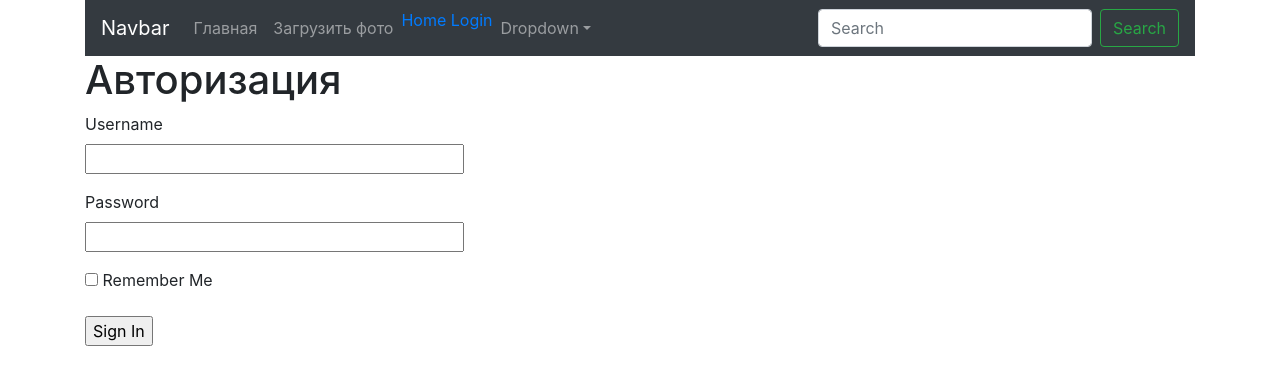
After one commit to SlavaParamount/buroMaggy, a Flask app: page /login in a window 1280 px wide. The commit adds this page. Shown: the top 385 px of the page. Run offline with Flask 2, Linux system fonts and the light colour scheme; some libraries are stand-ins or nearby versions.

Commit message:
added autorisation, hid admin pages for unatorised users

```diff
--- a/app/app.py
+++ b/app/app.py
@@ -1,10 +1,13 @@
 from flask import Flask
 from flask_sqlalchemy import SQLAlchemy
 from config import Configuration
+from flask_login import LoginManager
 
 app = Flask(__name__)
 app.config.from_object(Configuration)
 db = SQLAlchemy(app)
+login = LoginManager(app)
+login.login_view = 'login'
 
 from models import info, Picture
 
--- a/app/templates/base.html
+++ b/app/templates/base.html
@@ -5,18 +5,14 @@
 		<meta name="viewport" content="width=device-width, initial-scale=1, shrink-to-fit=no">
 		<meta name="description" content="">
 		<meta name="author" content="">
-		<link rel="icon" href="../../../../favicon.ico">
-
-		<title>Starter Template for Bootstrap</title>
-
 		<!-- Bootstrap core CSS -->
 		<link href="https://stackpath.bootstrapcdn.com/bootstrap/4.3.1/css/bootstrap.min.css" rel="stylesheet">
 		<link href="{{ url_for('static', filename='css/style.css') }}" rel="stylesheet">
 		<!-- Custom styles for this template -->
-		<link href="starter-template.css" rel="stylesheet">
 	</head>
 
 	<body>
+		<div class="container">
 			<nav class="navbar navbar-expand-md navbar-dark bg-dark">
 				<a class="navbar-brand" href="#">Navbar</a>
 				<button class="navbar-toggler" type="button" data-toggle="collapse" data-target="#navbarsExampleDefault" aria-controls="navbarsExampleDefault" aria-expanded="false" aria-label="Toggle navigation">
@@ -32,7 +28,14 @@
 							<a class="nav-link" href="../upload">Загрузить фото</a>
 						</li>
 						<li class="nav-item">
-						<a class="nav-link disabled" href="#">Disabled</a>
+							<div>
+							    <a href="{{ url_for('index') }}">Home</a>
+							    {% if current_user.is_anonymous %}
+							    <a href="{{ url_for('login') }}">Login</a>
+							    {% else %}
+							    <a href="{{ url_for('logout') }}">Logout</a>
+							    {% endif %}
+							</div>
 						</li>
 						<li class="nav-item dropdown">
 							<a class="nav-link dropdown-toggle" href="http://example.com" id="dropdown01" data-toggle="dropdown" aria-haspopup="true" aria-expanded="false">Dropdown</a>
@@ -49,7 +52,7 @@
 					</form>
 				</div>
 			</nav>
-
+		</div>
 		<div class="container">
 			{% block contentblock %}
 			{% endblock %}
@@ -63,8 +66,6 @@
 		<script src="https://code.jquery.com/jquery-3.3.1.slim.min.js" integrity="sha384-q8i/X+965DzO0rT7abK41JStQIAqVgRVzpbzo5smXKp4YfRvH+8abtTE1Pi6jizo" crossorigin="anonymous"></script>
 		<script src="https://cdnjs.cloudflare.com/ajax/libs/popper.js/1.14.7/umd/popper.min.js" integrity="sha384-UO2eT0CpHqdSJQ6hJty5KVphtPhzWj9WO1clHTMGa3JDZwrnQq4sF86dIHNDz0W1" crossorigin="anonymous"></script>
 		<script src="https://stackpath.bootstrapcdn.com/bootstrap/4.3.1/js/bootstrap.min.js" integrity="sha384-JjSmVgyd0p3pXB1rRibZUAYoIIy6OrQ6VrjIEaFf/nJGzIxFDsf4x0xIM+B07jRM" crossorigin="anonymous"></script>
-		<!-- IE10 viewport hack for Surface/desktop Windows 8 bug -->
-		<script src="../../../../assets/js/ie10-viewport-bug-workaround.js"></script>
 		<script src="{{ url_for('static', filename='js/script.js') }}"></script>
 	</body>
 </html>
--- /dev/null
+++ b/app/templates/login.html
@@ -0,0 +1,23 @@
+{% extends "base.html" %}
+{% block contentblock %}
+ <h1>Авторизация</h1>
+<form action="" method="post">
+    {{ form.hidden_tag() }}
+    <p>
+        {{ form.username.label }}<br>
+        {{ form.username(size=32) }}<br>
+        {% for error in form.username.errors %}
+        <span style="color: red;">[{{ error }}]</span>
+        {% endfor %}
+    </p>
+    <p>
+        {{ form.password.label }}<br>
+        {{ form.password(size=32) }}<br>
+        {% for error in form.password.errors %}
+        <span style="color: red;">[{{ error }}]</span>
+        {% endfor %}
+    </p>
+    <p>{{ form.remember_me() }} {{ form.remember_me.label }}</p>
+    <p>{{ form.submit() }}</p>
+</form>
+{% endblock %}
--- a/app/view.py
+++ b/app/view.py
@@ -1,12 +1,15 @@
 from app import app, db
-from flask import render_template, request, redirect, url_for
+from flask import render_template, request, redirect, url_for, flash
 from models import info, Picture
 from flask_wtf import FlaskForm
-from wtforms import StringField, TextAreaField, SelectField, validators
+from wtforms import StringField, TextAreaField, SelectField, validators, PasswordField, BooleanField, SubmitField
 from flask_wtf.file import FileField
 from werkzeug import secure_filename
+from werkzeug.urls import url_parse
 import git
-
+from flask_login import current_user, login_user, logout_user, login_required
+from models import Users
+from wtforms.validators import DataRequired
 
 class postForm(FlaskForm):
     MsgArea = StringField('Введите сообщение', [
@@ -14,6 +17,12 @@ class postForm(FlaskForm):
 
 class UploadForm(FlaskForm):
     file = FileField()
+
+class LoginForm(FlaskForm):
+    username = StringField('Username', validators=[DataRequired()])
+    password = PasswordField('Password', validators=[DataRequired()])
+    remember_me = BooleanField('Remember Me')
+    submit = SubmitField('Sign In')
 
 
 @app.route('/')
@@ -24,6 +33,7 @@ def index():
     return render_template('index.html', posts=posts, pics=pics)
 
 @app.route('/upload', methods=['GET', 'POST'])
+@login_required
 def upload():
     form = UploadForm()
     allCat = []
@@ -51,6 +61,7 @@ def webhook():
         return 'Wrong event type', 400
 
 @app.route('/addpost', methods=['GET', 'POST'])
+@login_required
 def post():
     postform = postForm()
     if postform.validate_on_submit():
@@ -60,8 +71,31 @@ def post():
         db.session.commit()
     return render_template('post.html', postform=postform)
 
+@app.route('/logout')
+def logout():
+    logout_user()
+    return redirect(url_for('index'))
+
+@app.route('/login', methods=['GET', 'POST'])
+def login():
+    if current_user.is_authenticated:
+        return redirect(url_for('index'))
+    form = LoginForm()
+    if form.validate_on_submit():
+        user = Users.query.filter_by(username=form.username.data).first()
+        if user is None or not user.check_password(form.password.data):
+            flash('Invalid username or password')
+            return redirect(url_for('login'))
+        login_user(user, remember=form.remember_me.data)
+        next_page = request.args.get('next')
+        if not next_page or url_parse(next_page).netloc != '':
+            next_page = url_for('index')
+        return redirect(next_page)
+    return render_template('login.html', title='Sign In', form=form)
+
 
 @app.route('/edit', methods=['GET', 'POST'])
+@login_required
 def edit():
     if request.method == 'POST':
         deleteID = request.values.get('id')
```
Also changed, not shown: app/models.py (+18 -1 lines), 2 other files. Lines whose indentation alone changed are shown as unchanged.
